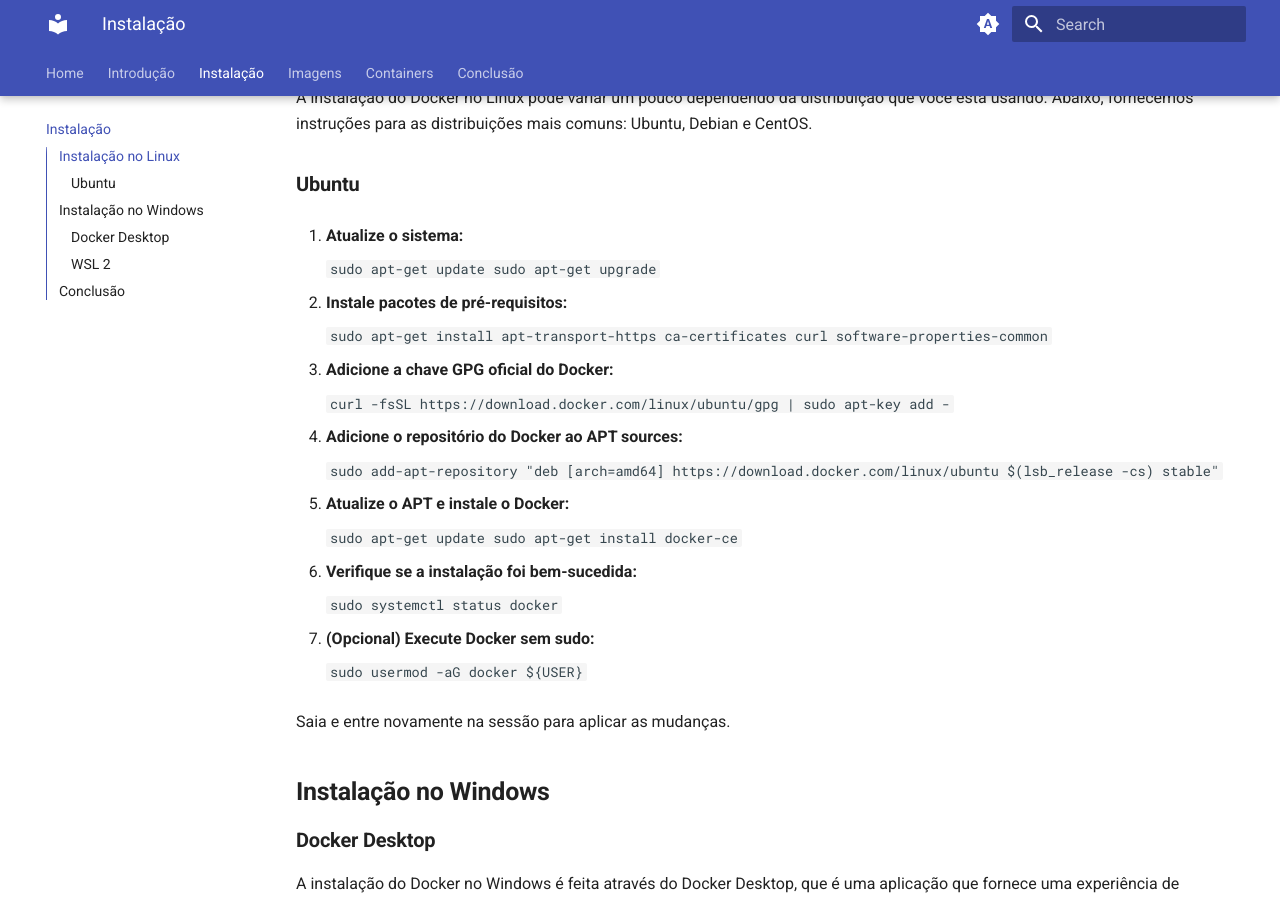
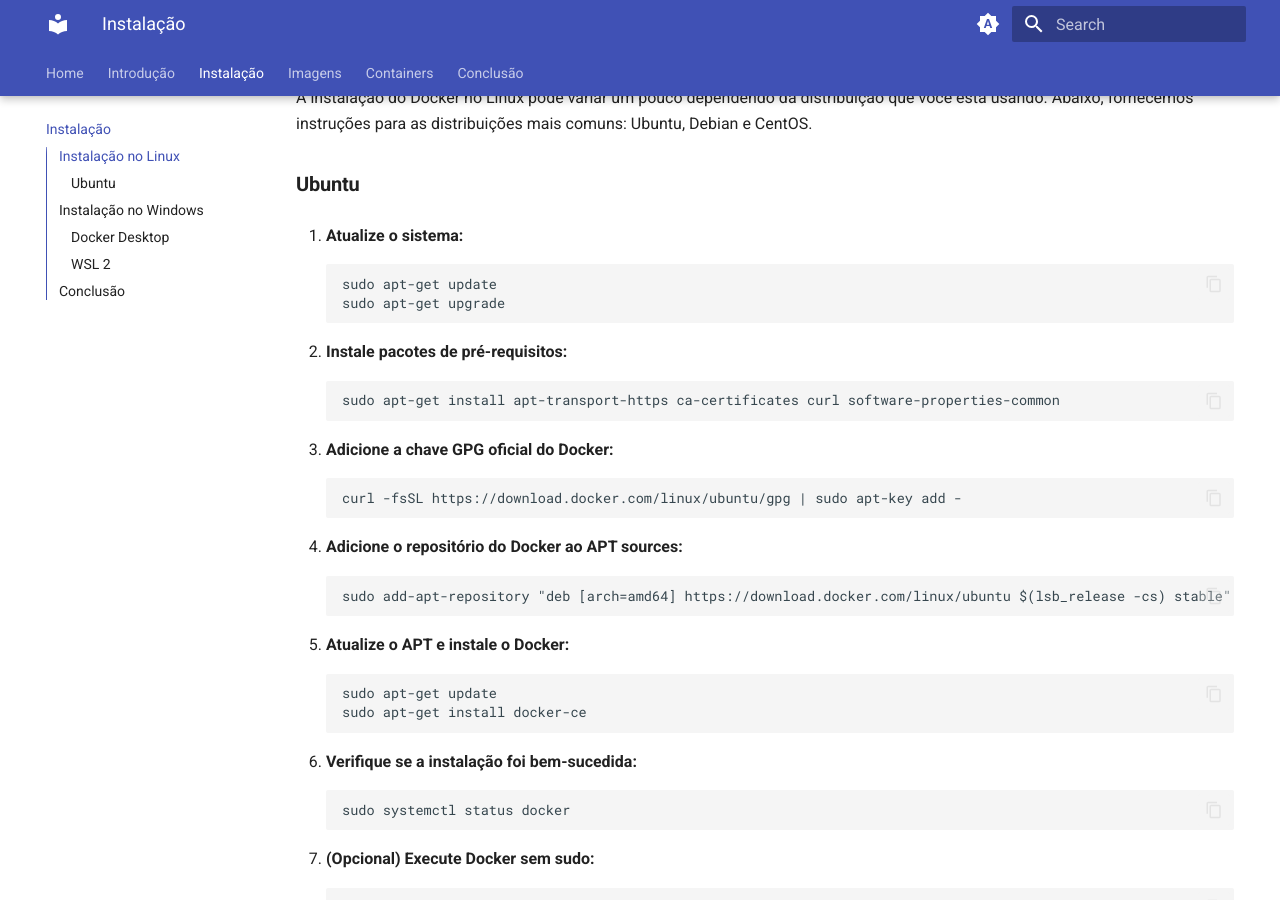
Before and after one commit to erick-escape/docker_relatorio_tecnico, an MkDocs documentation site: the page built from docs/docker-instalacao.md, in a window 1280 px wide and 900 px high, scrolled down 310 px. Built offline with MkDocs 1.6.1 and Material for MkDocs 9.7.7, drawn with Linux system fonts in a browser that asks for light colours.

Commit message:
feat: add code blocks functions

```diff
--- a/mkdocs.yml
+++ b/mkdocs.yml
@@ -9,6 +9,7 @@
     - navigation.tabs.sticky
     - toc.integrate
     - navigation.top
+    - content.code.copy
   name: material
   palette:
     # Palette toggle for automatic mode
@@ -41,3 +42,10 @@
   - def_list
   - pymdownx.tasklist:
       custom_checkbox: true
+  - pymdownx.highlight:
+      anchor_linenums: true
+      line_spans: __span
+      pygments_lang_class: true
+  - pymdownx.inlinehilite
+  - pymdownx.snippets
+  - pymdownx.superfences
```
